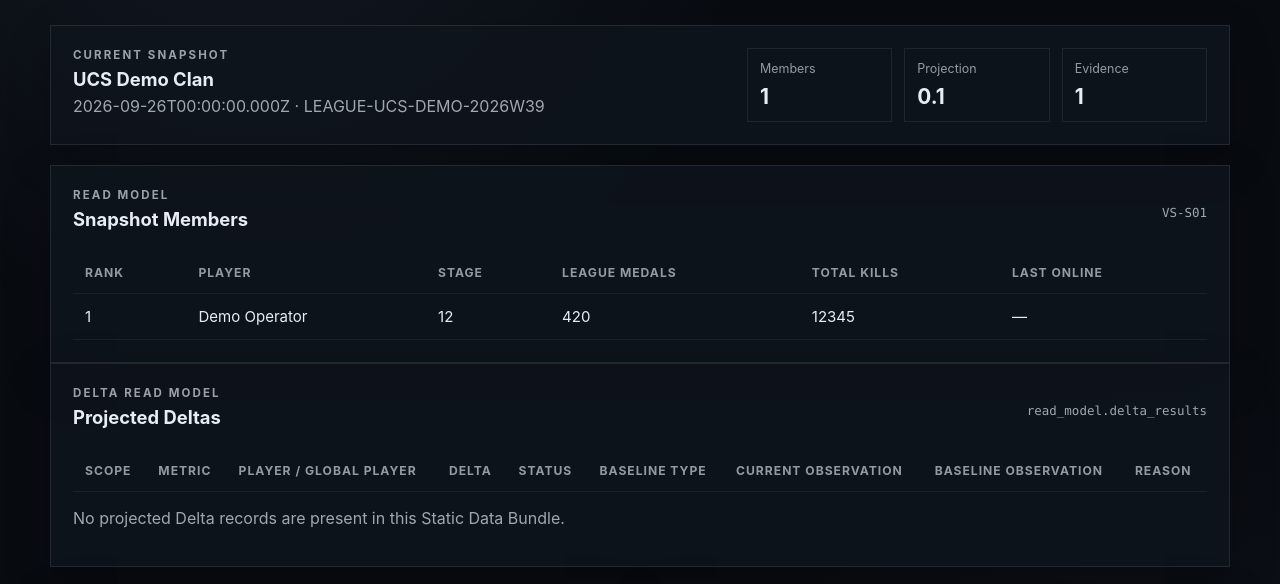
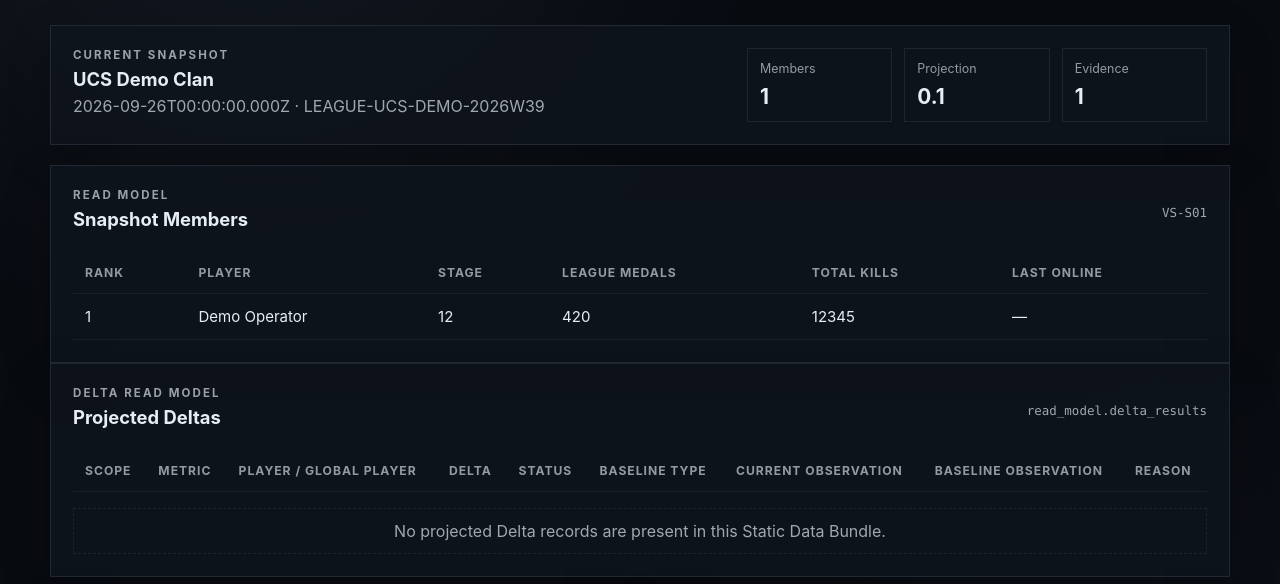
Before and after one commit to neoshisystem/WD-Clans, a website: page site/index.html in a window 1280 px wide. Shown: the part 173-757 px from the top of the page. Drawn offline with Linux system fonts and the light colour scheme.

Commit message:
style(UCS): format Delta read-model consumer

```diff
--- a/site/styles.css
+++ b/site/styles.css
@@ -112,6 +112,18 @@ th {
 
 td { font-size: 0.94rem; }
 
+.delta-value {
+  font-family: ui-monospace, SFMono-Regular, Menlo, Consolas, monospace;
+  font-weight: 700;
+}
+
+.empty-state {
+  margin: 16px 0 0;
+  padding: 12px;
+  border: 1px dashed rgba(150, 170, 196, 0.16);
+  text-align: center;
+}
+
 .grid-two {
   display: grid;
   grid-template-columns: 1fr 1fr;
```
